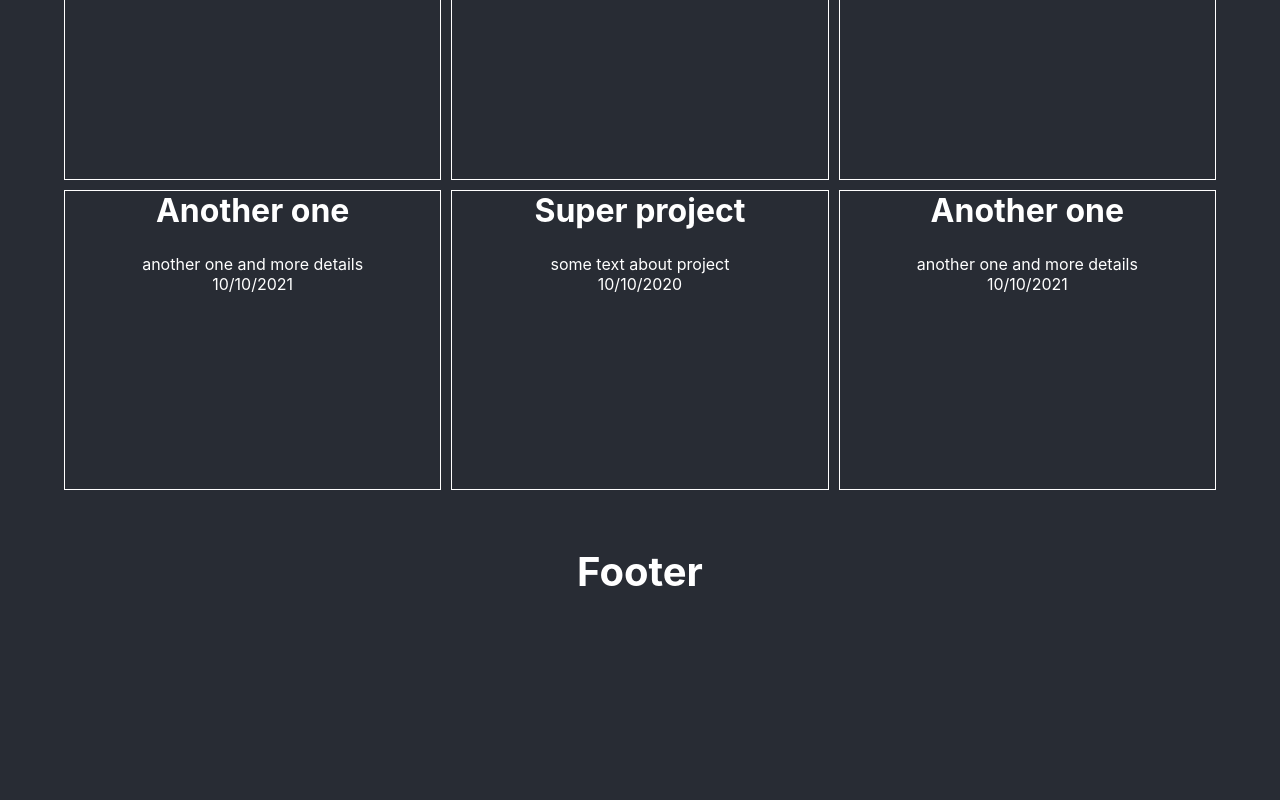
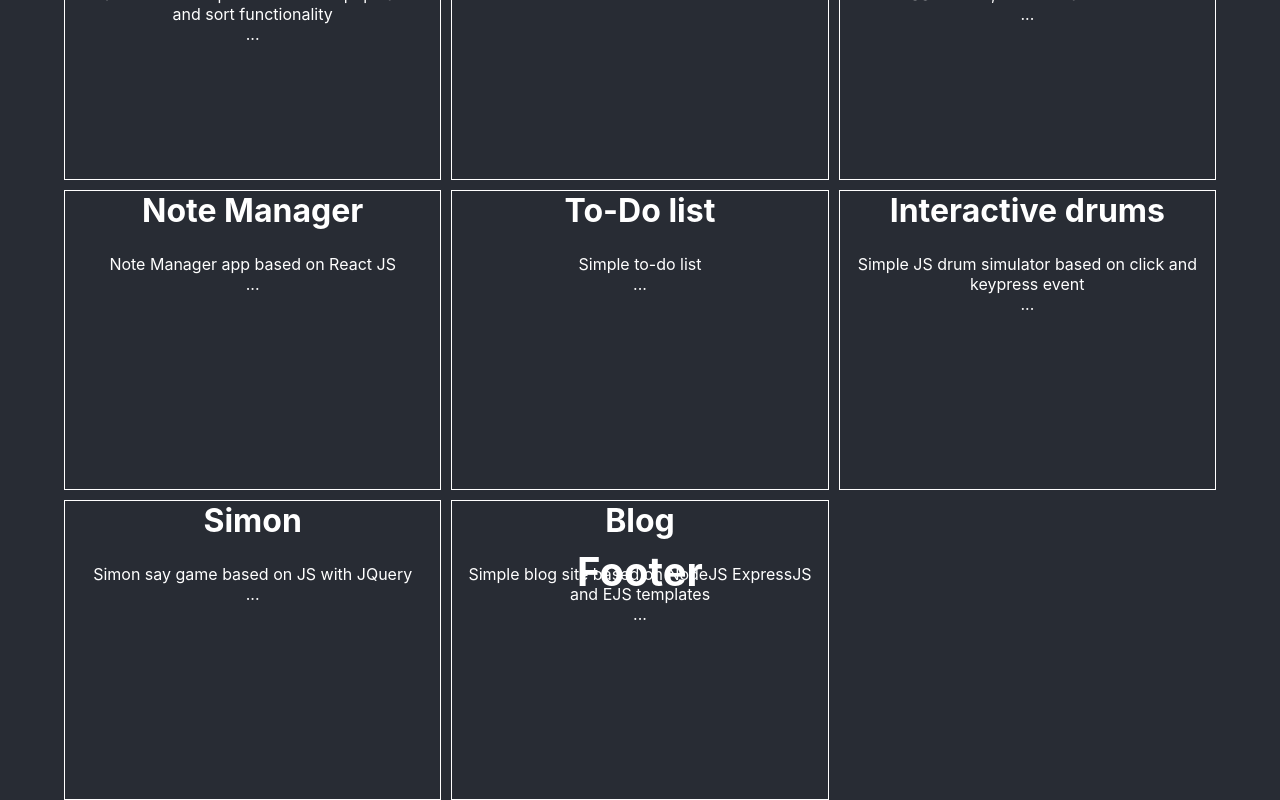
Before and after one commit to michael-ryk/Home_page, a React (Create React App) app: page / in a window 1280 px wide. Shown: the part 1294-2094 px from the top of the page. Before the commit the page ends 1922 px from the top, so only its background shows below. Built offline with nearby package versions, Linux system fonts and the light colour scheme.

Commit message:
move my projects from html old version to projects data file

```diff
--- a/src/assets/Projects.js
+++ b/src/assets/Projects.js
@@ -1,45 +1,75 @@
 const projects = [
   {
-    id: 1,
-    name: 'Super project',
-    description: 'some text about project',
-    thubmailUrl: 'link to picture',
-    creationDate: '10/10/2020',
+    id: 8,
+    name: 'חנות רהיטים',
+    description: 'Online furniture shop based on ReactJS, Redux (redux toolkit), connection to database on Firebase service. Implemented most popular filter and sort functionality',
+    thubmailUrl: 'assets/images/preview-online-shop.png',
+    githubLink: 'https://github.com/michael-ryk/p-online-shop',
+    liveDemoLink: 'https://michael-ryk.github.io/p-online-shop/',
+    creationDate: '...',
+  },
+  {
+    id: 7,
+    name: 'Food order',
+    description: 'Meal order app based on React and Redux (redux toolkit). Conditional elements, Modal ,useRef',
+    thubmailUrl: 'assets/images/preview-food-order.png',
+    githubLink: 'https://github.com/michael-ryk/p-food-order',
+    liveDemoLink: 'https://michael-ryk.github.io/p-food-order/',
+    creationDate: '...',
+  },
+  {
+    id: 6,
+    name: 'Time Tracker',
+    description: 'App for tracking time spent on different activities. Practice React State change, conditional stying, CSS module, conditional elements',
+    thubmailUrl: 'assets/images/preview-time-track.png',
+    githubLink: 'https://github.com/michael-ryk/p-time-tracker',
+    liveDemoLink: 'https://michael-ryk.github.io/p-time-tracker/',
+    creationDate: '...',
+  },
+  {
+    id: 5,
+    name: 'Note Manager',
+    description: 'Note Manager app based on React JS',
+    thubmailUrl: 'assets/images/preview-noteManager.png',
+    githubLink: 'https://github.com/michael-ryk/p-note-manager',
+    liveDemoLink: 'https://michael-ryk.github.io/p-note-manager/',
+    creationDate: '...',
+  },
+  {
+    id: 4,
+    name: 'To-Do list',
+    description: 'Simple to-do list',
+    thubmailUrl: 'assets/images/preview-todolist.png',
+    githubLink: 'https://github.com/michael-ryk/task-manager',
+    liveDemoLink: 'https://michael-ryk.github.io/task-manager/',
+    creationDate: '...',
+  },
+  {
+    id: 3,
+    name: 'Interactive drums',
+    description: 'Simple JS drum simulator based on click and keypress event',
+    thubmailUrl: 'images/preview-drums.png',
+    githubLink: 'https://github.com/michael-ryk/drums-game',
+    liveDemoLink: 'https://michael-ryk.github.io/drums-game/',
+    creationDate: '...',
   },
   {
     id: 2,
-    name: 'Another one',
-    description: 'another one and more details',
-    thubmailUrl: 'link to picture',
-    creationDate: '10/10/2021',
+    name: 'Simon',
+    description: 'Simon say game based on JS with JQuery',
+    thubmailUrl: 'assets/images/preview-simon.png',
+    githubLink: 'https://github.com/michael-ryk/simon-game',
+    liveDemoLink: 'https://michael-ryk.github.io/simon-game/',
+    creationDate: '...',
   },
   {
-    id: 3,
-    name: 'Super project',
-    description: 'some text about project',
-    thubmailUrl: 'link to picture',
-    creationDate: '10/10/2020',
-  },
-  {
-    id: 4,
-    name: 'Another one',
-    description: 'another one and more details',
-    thubmailUrl: 'link to picture',
-    creationDate: '10/10/2021',
-  },
-  {
-    id: 5,
-    name: 'Super project',
-    description: 'some text about project',
-    thubmailUrl: 'link to picture',
-    creationDate: '10/10/2020',
-  },
-  {
-    id: 6,
-    name: 'Another one',
-    description: 'another one and more details',
-    thubmailUrl: 'link to picture',
-    creationDate: '10/10/2021',
+    id: 1,
+    name: 'Blog',
+    description: 'Simple blog site based on NodeJS ExpressJS and EJS templates',
+    thubmailUrl: 'assets/images/preview-blog.png',
+    githubLink: 'https://github.com/michael-ryk/blog-v2',
+    liveDemoLink: '',
+    creationDate: '...',
   },
 ];
 
```
